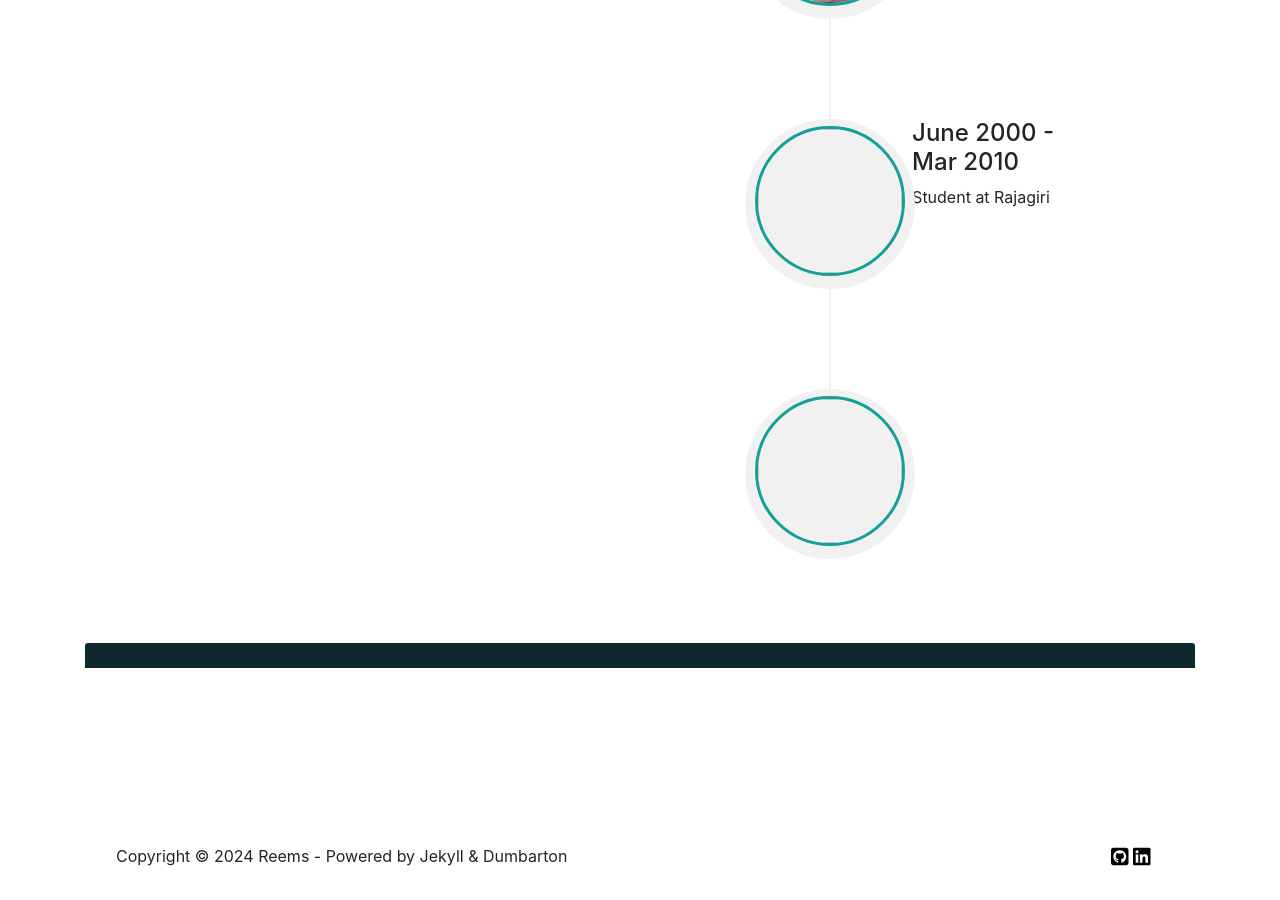
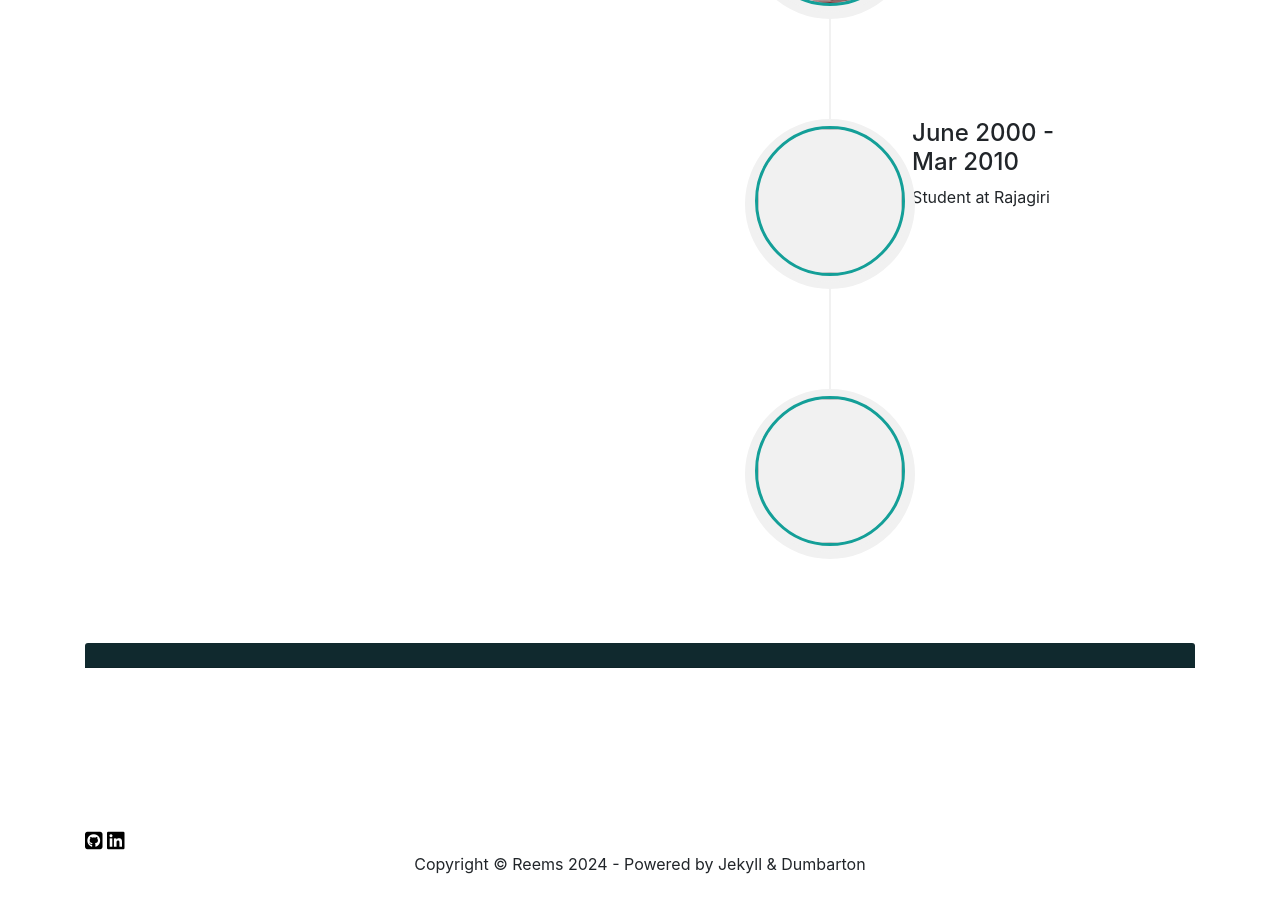
Before and after one commit to reemstk/reemstk.github.io, a Jekyll site: the page built from index.md, in a window 1280 px wide and 900 px high, scrolled down 1533 px. Built offline with Jekyll 4.4.1, drawn with Linux system fonts in a browser that asks for light colours; nearby versions of some CDN libraries; comment, search, counter and statistics services are not loaded; our own code applies the rules of GitHub Pages for plain Markdown files.

Commit message:
Update footer.html

```diff
--- a/_includes/footer.html
+++ b/_includes/footer.html
@@ -1,13 +1,14 @@
-<div class="navbar navbar-default navbar-fixed-bottom">
-  <div class="container">
-    <p class="navbar-text pull-left">Copyright © 2024 Reems  - Powered by Jekyll & Dumbarton
-       <!-- <a href="https://github.com/tcbutler320/Jekyll-Theme-Dumbarton" target="_blank" >GitHub</a> -->
-    </p>
-    <p class="navbar-text pull-right">
-            {% include social-footer.html %}
-    </p>
+<!-- Footer Start -->
+
+<footer>
+  {% include social-footer.html %}
+
+  <div class="container text-center">
+    <p>Copyright &copy; {{ site.author }} {{ site.time | date: "%Y" }} - Powered by Jekyll & Dumbarton</p>
   </div>
-</div>
+</footer>
+
+<!-- Footer End -->
 
 <script>
   $(function () {
```
